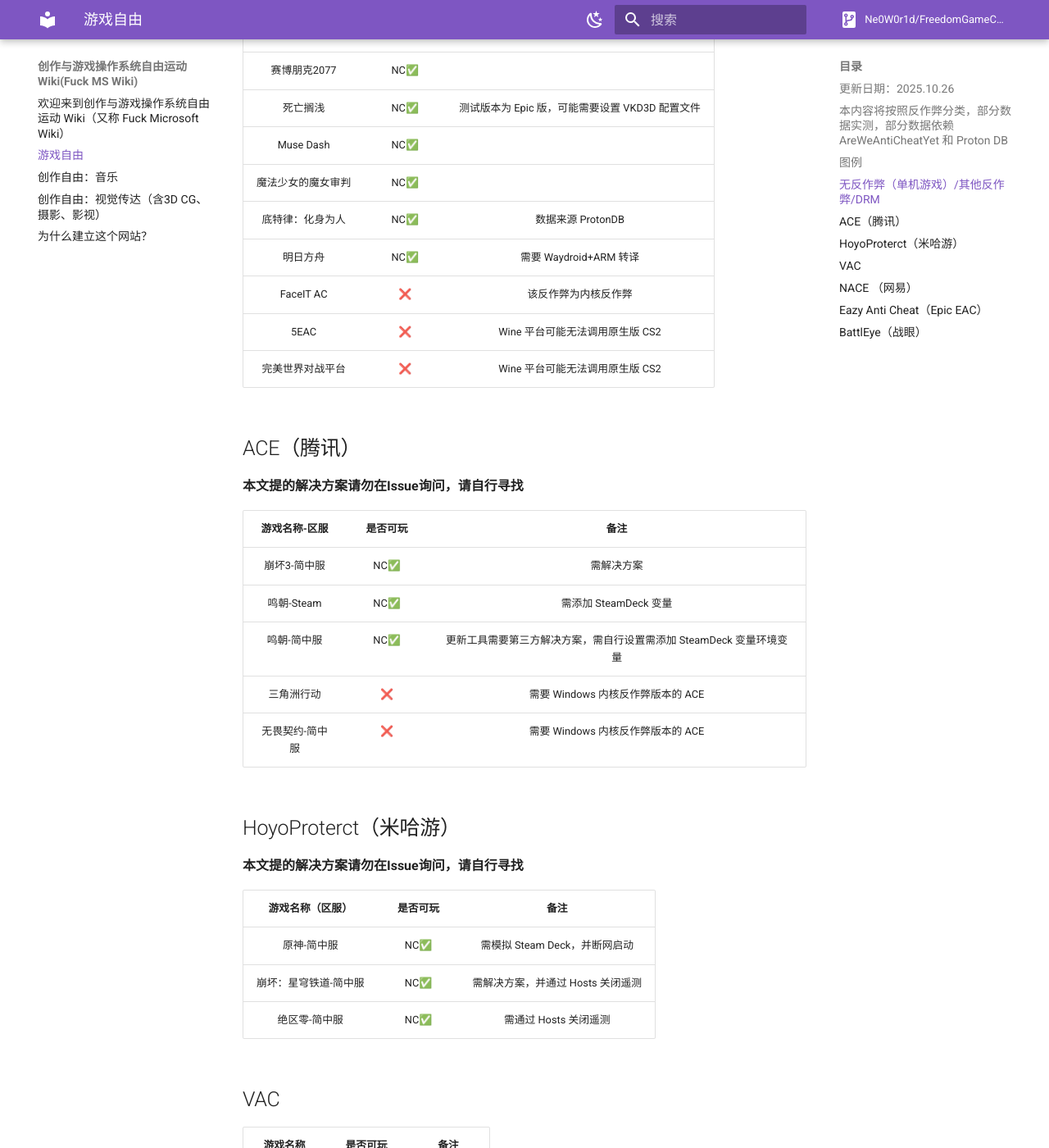
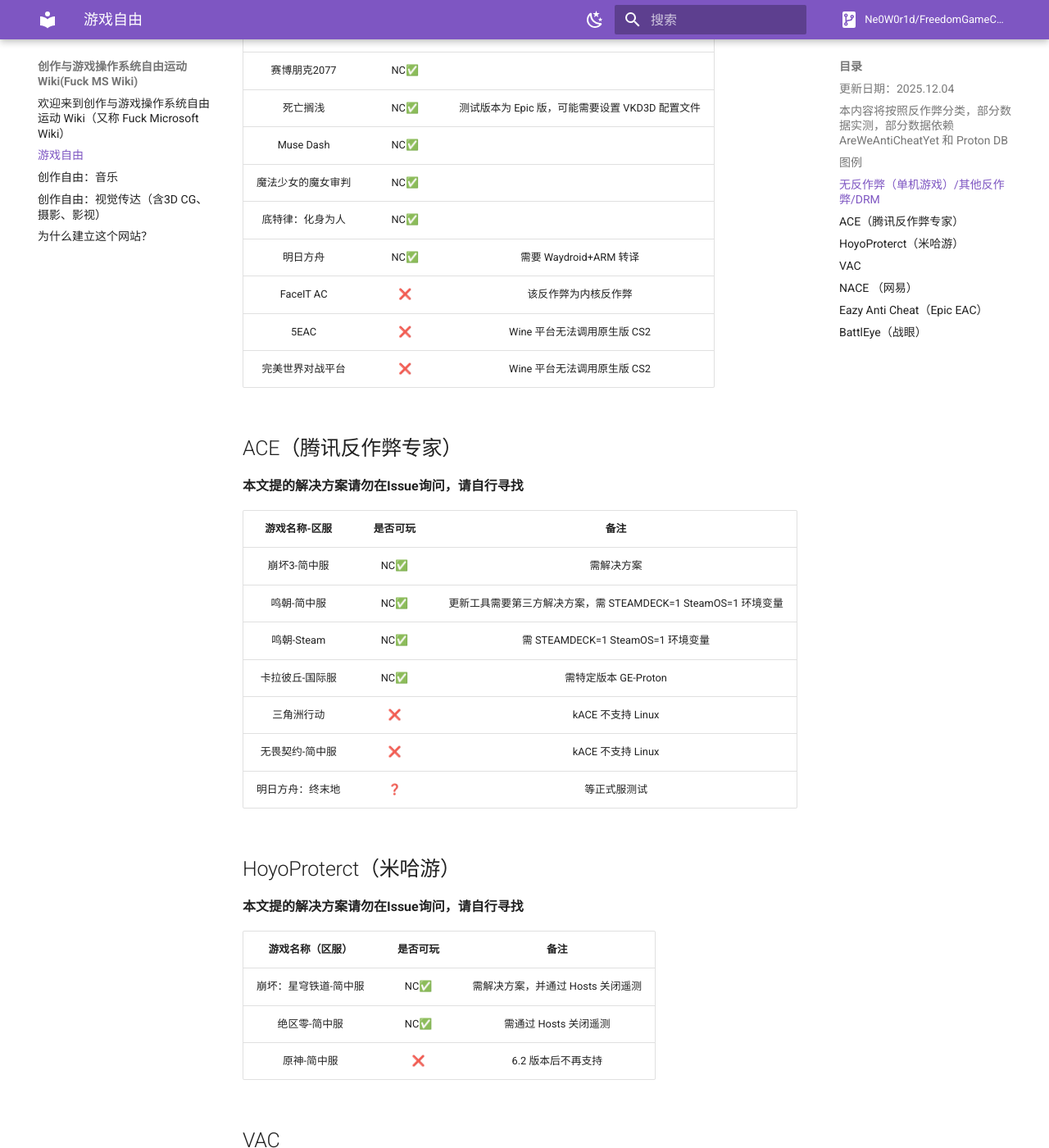
Before and after one commit to Ne0W0r1d/FreedomGameCreatorWiki, an MkDocs documentation site: the page built from docs/gamesfreedom.md, in a window 1280 px wide and 1400 px high, scrolled down 702 px. Shown: the whole window at 82% size. Built offline with MkDocs 1.6.1 and Material for MkDocs 9.7.7, drawn with Linux system fonts in a browser that asks for light colours; comment, search, counter and statistics services are not loaded; some of the changed text lies outside the part shown.

Commit message:
例行更新

```diff
--- a/docs/gamesfreedom.md
+++ b/docs/gamesfreedom.md
@@ -1,5 +1,5 @@
 # 游戏自由
-#### 更新日期：2025.10.26
+#### 更新日期：2025.12.04
 
 ## <center>本内容将按照反作弊分类，部分数据实测，部分数据依赖 AreWeAntiCheatYet 和 Proton DB</center><br>
 
@@ -18,24 +18,25 @@
 | 死亡搁浅 | NC✅ | 测试版本为 Epic 版，可能需要设置 VKD3D 配置文件 |
 | Muse Dash | NC✅ |  |
 | 魔法少女的魔女审判 | NC✅ |  |
-| 底特律：化身为人 | NC✅ | 数据来源 ProtonDB |
+| 底特律：化身为人 | NC✅ | |
 | 明日方舟 | NC✅ | 需要 Waydroid+ARM 转译 |
 | FaceIT AC | ❌ | 该反作弊为内核反作弊 |
-| 5EAC | ❌ | Wine 平台可能无法调用原生版 CS2 |
-| 完美世界对战平台 | ❌ | Wine 平台可能无法调用原生版 CS2 |
+| 5EAC | ❌ | Wine 平台无法调用原生版 CS2 |
+| 完美世界对战平台 | ❌ | Wine 平台无法调用原生版 CS2 |
 
-## ACE（腾讯）
+## ACE（腾讯反作弊专家）
 
 **本文提的解决方案请勿在Issue询问，请自行寻找**
 
 | 游戏名称-区服 | 是否可玩 | 备注 |
 | :-----: | :-----: | :-----: |
 | 崩坏3-简中服 | NC✅ | 需解决方案 |
-| 鸣朝-Steam | NC✅ | 需添加 SteamDeck 变量 |
-| 鸣朝-简中服 | NC✅ | 更新工具需要第三方解决方案，需自行设置需添加 SteamDeck 变量环境变量 |
-| 三角洲行动 | ❌ | 需要 Windows 内核反作弊版本的 ACE |
-| 无畏契约-简中服| ❌ | 需要 Windows 内核反作弊版本的 ACE |
-
+| 鸣朝-简中服 | NC✅ | 更新工具需要第三方解决方案，需 STEAMDECK=1 SteamOS=1 环境变量 |
+| 鸣朝-Steam | NC✅ | 需 STEAMDECK=1 SteamOS=1 环境变量 |
+| 卡拉彼丘-国际服 | NC✅ | 需特定版本 GE-Proton |
+| 三角洲行动 | ❌ | kACE 不支持 Linux |
+| 无畏契约-简中服 | ❌ | kACE 不支持 Linux |
+| 明日方舟：终末地 | ❓ | 等正式服测试 |
 
 ## HoyoProterct（米哈游）
 
@@ -43,9 +44,9 @@
 
 | 游戏名称（区服） | 是否可玩 | 备注 |
 | :-----: | :-----: | :-----: |
-| 原神-简中服 | NC✅ | 需模拟 Steam Deck，并断网启动 |
 | 崩坏：星穹铁道-简中服 | NC✅ | 需解决方案，并通过 Hosts 关闭遥测 |
 | 绝区零-简中服 | NC✅ | 需通过 Hosts 关闭遥测 |
+| 原神-简中服 | ❌ | 6.2 版本后不再支持 |
 
 ## VAC
 
@@ -58,7 +59,7 @@
 
 | 游戏名称 | 是否可玩 | 备注 |
 | :-----: | :-----: | :-----: |
-| 守望先锋-国服 | NC✅ | 如果不能玩请选择 Steam 的 Proton |
+| 守望先锋-国服 | NC✅ |  |
 | 永劫无间-Steam | NC✅ | 数据来源 ProtonDB |
 | 漫威争锋-Steam | NC✅ | 数据来源 ProtonDB |
 
```
Also changed, not shown: other parts of docs/gamesfreedom.md (+1 -2 lines), docs/musicfreedom.md (+8 -4 lines), docs/visualfreedom.md (+1 -0 lines), docs/whyit.md (+2 -2 lines).
